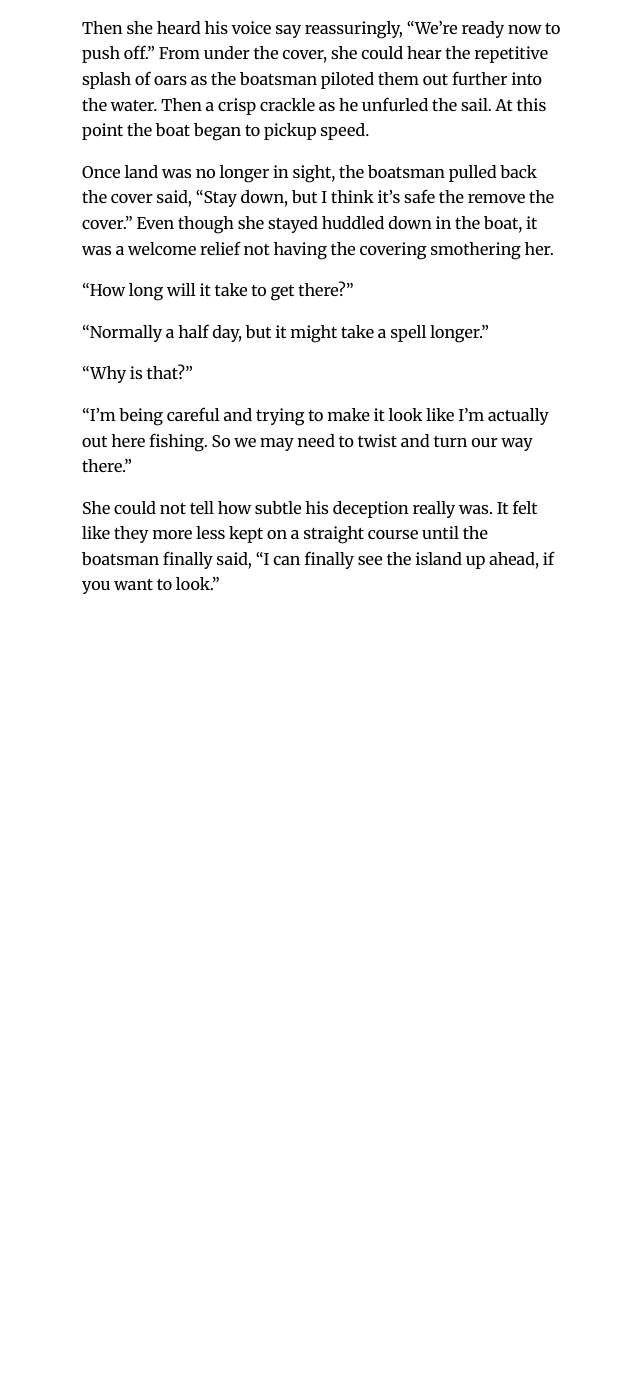
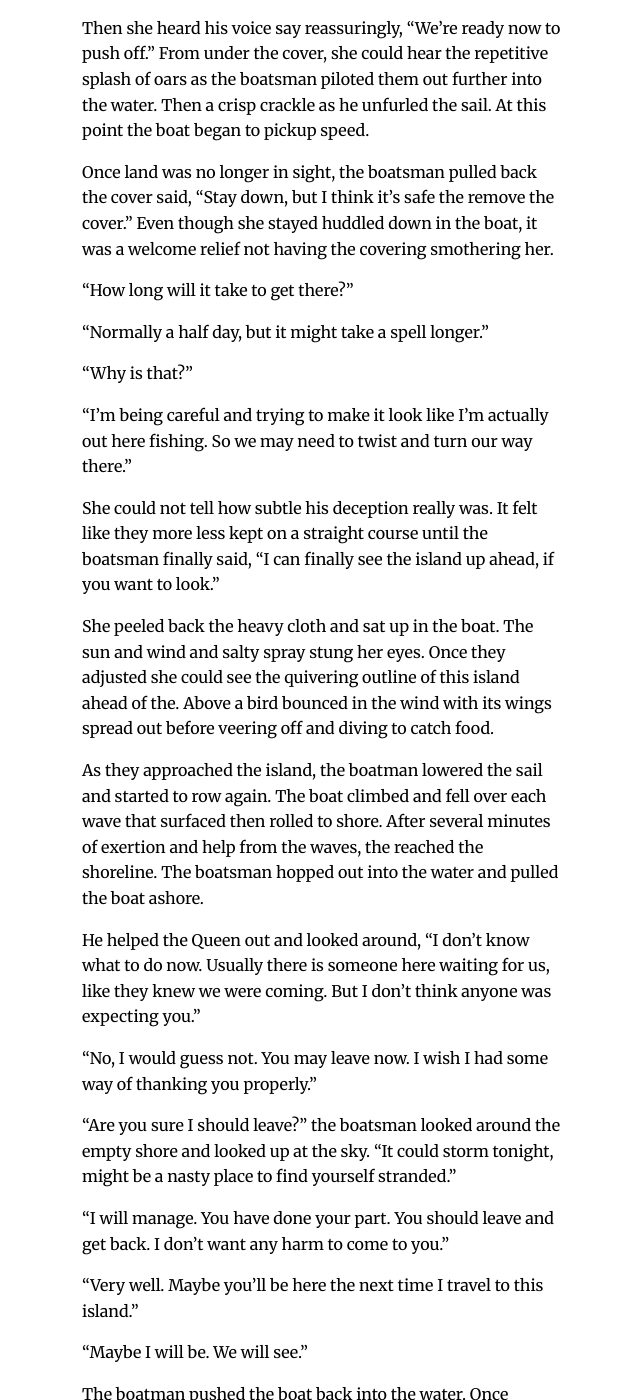
Before and after one commit to brodieaustin/avalon-novel, a Jekyll site: the page built from index.markdown, in a window 1280 px wide and 1400 px high, scrolled down 166035 px. Shown: the whole window, without its empty margins (318-958 px from the left). Built offline with Jekyll 4.4.1, drawn with Linux system fonts in a browser that asks for light colours; our own code applies the rules of GitHub Pages for plain Markdown files; before the commit the page ends 166665 px from its top, so only the background shows below that; some of the changed text lies outside the part shown.

Commit message:
progress for 12/01/2021. 50623 words.

```diff
--- a/index.markdown
+++ b/index.markdown
@@ -3273,3 +3273,33 @@ Once land was no longer in sight, the boatsman pulled back the cover said, "Stay
 "I'm being careful and trying to make it look like I'm actually out here fishing. So we may need to twist and turn our way there."
 
 She could not tell how subtle his deception really was. It felt like they more less kept on a straight course until the boatsman finally said, "I can finally see the island up ahead, if you want to look."
+
+She peeled back the heavy cloth and sat up in the boat. The sun and wind and salty spray stung her eyes. Once they adjusted she could see the quivering outline of this island ahead of the. Above a bird bounced in the wind with its wings spread out before veering off and diving to catch food.
+
+As they approached the island, the boatman lowered the sail and started to row again. The boat climbed and fell over each wave that surfaced then rolled to shore. After several minutes of exertion and help from the waves, the reached the shoreline. The boatsman hopped out into the water and pulled the boat ashore.
+
+He helped the Queen out and looked around, "I don't know what to do now. Usually there is someone here waiting for us, like they knew we were coming. But I don't think anyone was expecting you."
+
+"No, I would guess not. You may leave now. I wish I had some way of thanking you properly."
+
+"Are you sure I should leave?" the boatsman looked around the empty shore and looked up at the sky. "It could storm tonight, might be a nasty place to find yourself stranded."
+
+"I will manage. You have done your part. You should leave and get back. I don't want any harm to come to you."
+
+"Very well. Maybe you'll be here the next time I travel to this island."
+
+"Maybe I will be. We will see."
+
+The boatman pushed the boat back into the water. Once inside, he turned the boat and began rowing back out to sea. She stood and watched as the boat grew smaller and smaller in the distance.
+
+Behind her she could hear something in the overgrown tree cover near the shore. She turned and saw a woman approaching her, familiar in the outline, but unfamiliar in the specifics. She took several steps forward before saying, "Avalon? Is that you?"
+
+"Your majesty? What are you doing here? Where are the others?"
+
+"There are no others. This isn't like the other times. I came to find you. Everything has changed, the kingdom has fallen apart. I'm no longer a queen."
+
+"I've only ever known you as a princess or a queen."
+
+"Myself as well. I suppose you should call me by name."
+
+"Then I will call you Tara and welcome you to the island. The other woman are waiting for me. Let's go join them."
```
